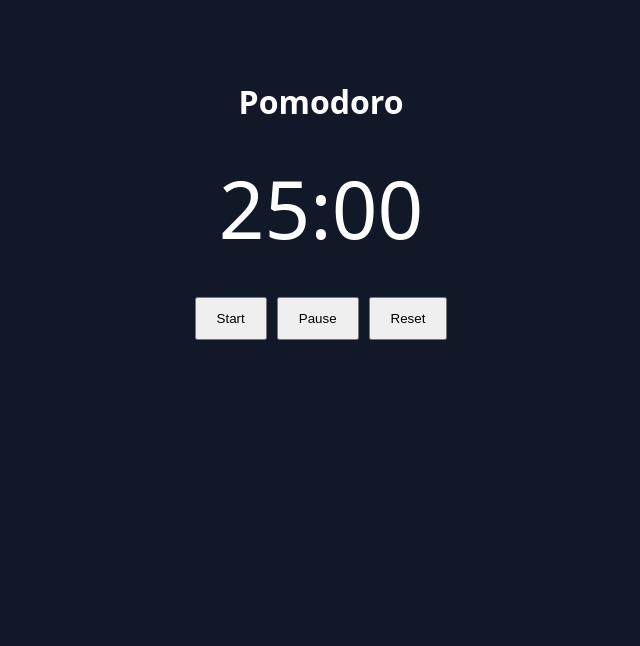
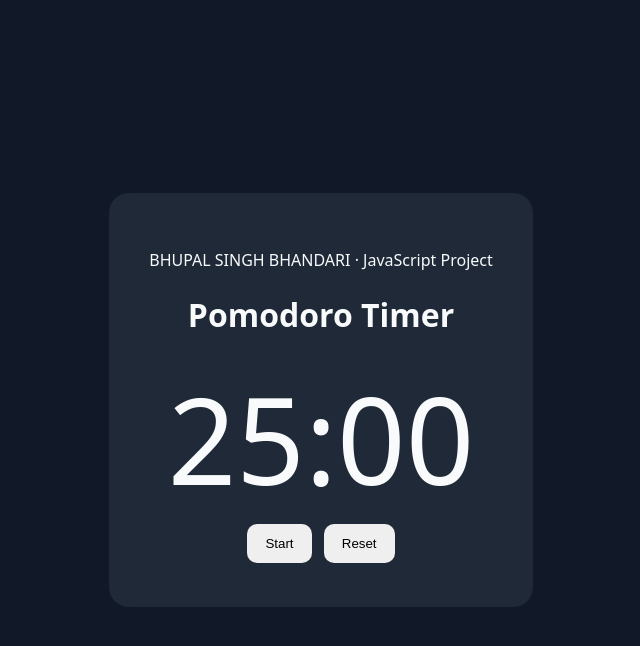
Before and after one commit to bhupal-dev/Developer-Project, a plain HTML site: page 04-pomodoro-timer/index.html in a window 1280 px wide. Shown: the whole page, without its empty margins (319-959 px from the left). Drawn offline with Linux system fonts and the light colour scheme.

Commit message:
Connect Pomodoro timer to structured files

```diff
--- a/04-pomodoro-timer/index.html
+++ b/04-pomodoro-timer/index.html
@@ -1 +1,19 @@
-<!doctype html><html lang="en"><meta charset="UTF-8"><meta name="viewport" content="width=device-width,initial-scale=1"><title>Pomodoro Timer</title><style>body{font:16px system-ui;text-align:center;margin:80px;background:#111827;color:#fff}#time{font-size:80px;margin:30px}button{padding:12px 20px;margin:5px}</style><h1>Pomodoro</h1><div id="time">25:00</div><button onclick="start()">Start</button><button onclick="pause()">Pause</button><button onclick="reset()">Reset</button><script>let seconds=1500,id=null;function draw(){time.textContent=`${String(Math.floor(seconds/60)).padStart(2,'0')}:${String(seconds%60).padStart(2,'0')}`}function start(){if(id)return;id=setInterval(()=>{if(seconds>0){seconds--;draw()}else pause()},1000)}function pause(){clearInterval(id);id=null}function reset(){pause();seconds=1500;draw()}draw()</script>
+<!doctype html>
+<html lang="en">
+<head>
+  <meta charset="utf-8">
+  <meta name="viewport" content="width=device-width,initial-scale=1">
+  <title>Pomodoro Timer</title>
+  <link rel="stylesheet" href="style.css">
+</head>
+<body>
+  <main class="app">
+    <p>BHUPAL SINGH BHANDARI · JavaScript Project</p>
+    <h1>Pomodoro Timer</h1>
+    <div id="time" aria-live="polite">25:00</div>
+    <button id="toggle" type="button">Start</button>
+    <button id="reset" type="button">Reset</button>
+  </main>
+  <script src="script.js"></script>
+</body>
+</html>
```
